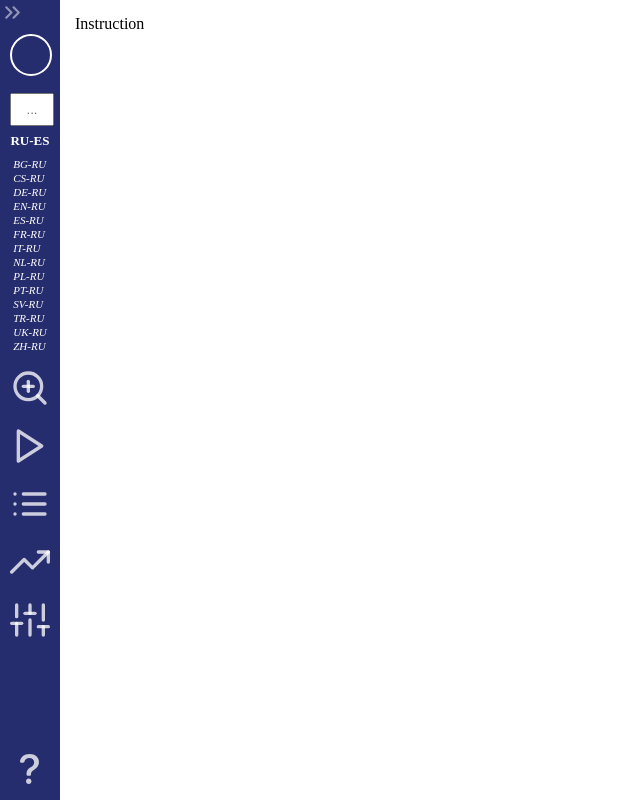
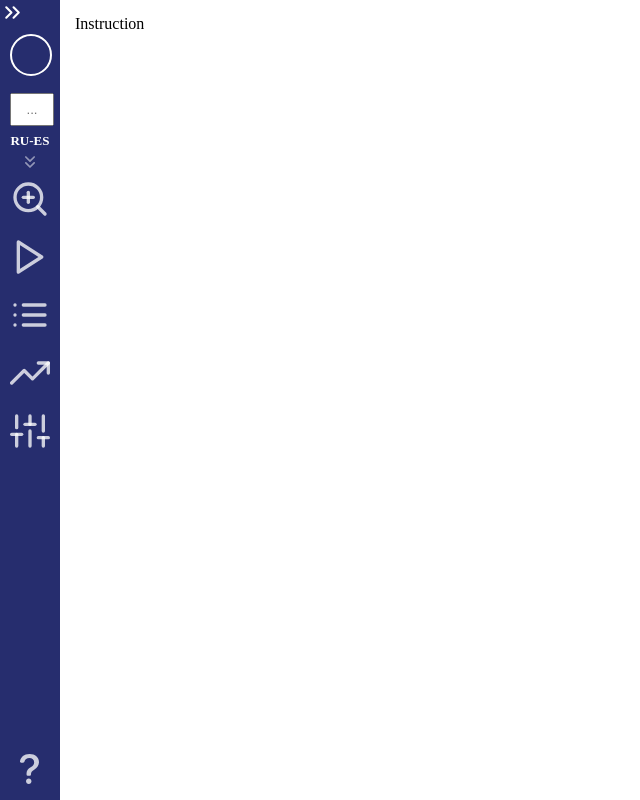
Before and after one commit to AlexCole999/second-project-eng, a React app: page / in a window 1280 px wide. Shown: the whole page, without its empty margins (0-640 px from the left). Built offline with nearby package versions, Linux system fonts and the light colour scheme.

Commit message:
NavSearch__languagesList open-close trigger

```diff
--- a/src/App/Nav/Nav.tsx
+++ b/src/App/Nav/Nav.tsx
@@ -1,4 +1,6 @@
 import React from 'react'
+import { useRef } from 'react'
+
 import './Nav.scss'
 import { FiList } from "react-icons/fi";
 import { FiZoomIn } from "react-icons/fi";
@@ -15,19 +17,21 @@ type Props = {}
 
 export default function Nav({ }: Props) {
 
-  function openCloseTrigger(): void {
-    let navElem = document.querySelector('.Nav');
-    let navTrigger = document.querySelector('.Nav__trigger');
-    navElem.classList.toggle('Nav_opened');
-    navTrigger.classList.toggle('Nav__trigger_opened');
+  const nav = useRef();
+  const navtrigger = useRef(null)
+
+  function openCloseNavTrigger(): void {
+    console.log(nav.current)
+    console.log(navtrigger.current)
+    nav.current.classList.toggle('Nav_opened');
+    navtrigger.current.classList.toggle('Nav__trigger_opened');
   }
 
-
   return (
-    <div className='Nav'>
+    <div className='Nav' ref={nav}>
       <div className="Nav__body">
         <div className="Nav__top">
-          <div className="Nav__trigger" onClick={openCloseTrigger}>
+          <div className="Nav__trigger" ref={navtrigger} onClick={openCloseNavTrigger}>
             <div >
               <FiChevronsRight size={25} />
             </div>
--- a/src/App/Nav/NavSearch/NavSearch.scss
+++ b/src/App/Nav/NavSearch/NavSearch.scss
@@ -1,6 +1,6 @@
 .NavSearch {
   max-width: 85%;
-  padding: 7px 10px;
+  padding: 7px 10px 0px 10px;
 
   input {
     width: 100%;
@@ -17,18 +17,40 @@
     align-items: center;
   }
 
+  &__languagesListTrigger {
+    display: flex;
+    justify-content: center;
+    transform: rotate(90deg);
+    transition: 0.6s all ease;
+    color: rgba(255, 255, 255, 0.5);
+
+    &:hover {
+      color: white;
+    }
+
+    &_opened {
+      transform: rotate(90deg) rotateY(180deg);
+    }
+  }
+
   &__selectedLanguage {
-    margin: 7px 0px 7px 0px;
+    margin: 7px 0px 3px 0px;
     font-weight: bold;
     font-size: 13px;
     text-transform: uppercase;
   }
 
-  &__languageList {
+  &__languagesList {
     max-height: 100%;
     font-size: 11px;
     text-transform: uppercase;
     font-style: italic;
+    max-height: 0px;
+    transition: 1s all ease;
+
+    &_opened {
+      max-height: 500px;
+    }
   }
 
   &__languageListElem {
--- a/src/App/Nav/NavSearch/NavSearch.tsx
+++ b/src/App/Nav/NavSearch/NavSearch.tsx
@@ -1,12 +1,18 @@
 import React from 'react';
-import { useState } from 'react';
+import { useState, useRef } from 'react';
 import yandexDictionaryKey from '../../../API/yandexDictionaryKey';
 import debounce from './../../../functions/debounce';
 import './NavSearch.scss';
+import { FiChevronsRight } from "react-icons/fi";
+
 
 type Props = {}
 
 export default function NavSearch({ }: Props) {
+
+  const [selectedLanguage, setSelectedLanguage] = useState('ru-es')
+  const languageList = useRef(null);
+  const languageListTrigger = useRef(null);
 
   const languages = [
     "bg-ru", "cs-ru", "de-ru", "en-ru",
@@ -14,7 +20,12 @@ export default function NavSearch({ }: Props) {
     "pl-ru", "pt-ru", "sv-ru", "tr-ru",
     "uk-ru", "zh-ru"]
 
-  const [selectedLanguage, setSelectedLanguage] = useState('ru-es')
+  function openCloseLanguagesTrigger(): void {
+    languageList.current.classList.toggle('NavSearch__languagesList_opened');
+    languageListTrigger.current.classList.toggle('NavSearch__languagesListTrigger_opened');
+    console.log(languageList.current)
+    // navtrigger.current.classList.toggle('Nav__languageList_opened');
+  }
 
   const debouncedRequest = debounce(yandexDictionaryRequest, 500)
 
@@ -45,7 +56,10 @@ export default function NavSearch({ }: Props) {
         <div className="NavSearch__selectedLanguage">
           {selectedLanguage}
         </div>
-        <div className="NavSearch__languageList">
+        <div className="NavSearch__languagesListTrigger" onClick={openCloseLanguagesTrigger} ref={languageListTrigger}>
+          <FiChevronsRight size={20} />
+        </div>
+        <div className="NavSearch__languagesList" ref={languageList}>
           {languages.map(x => <div className="NavSearch__languageListElem">{x}</div>)}
         </div>
       </div>
```
